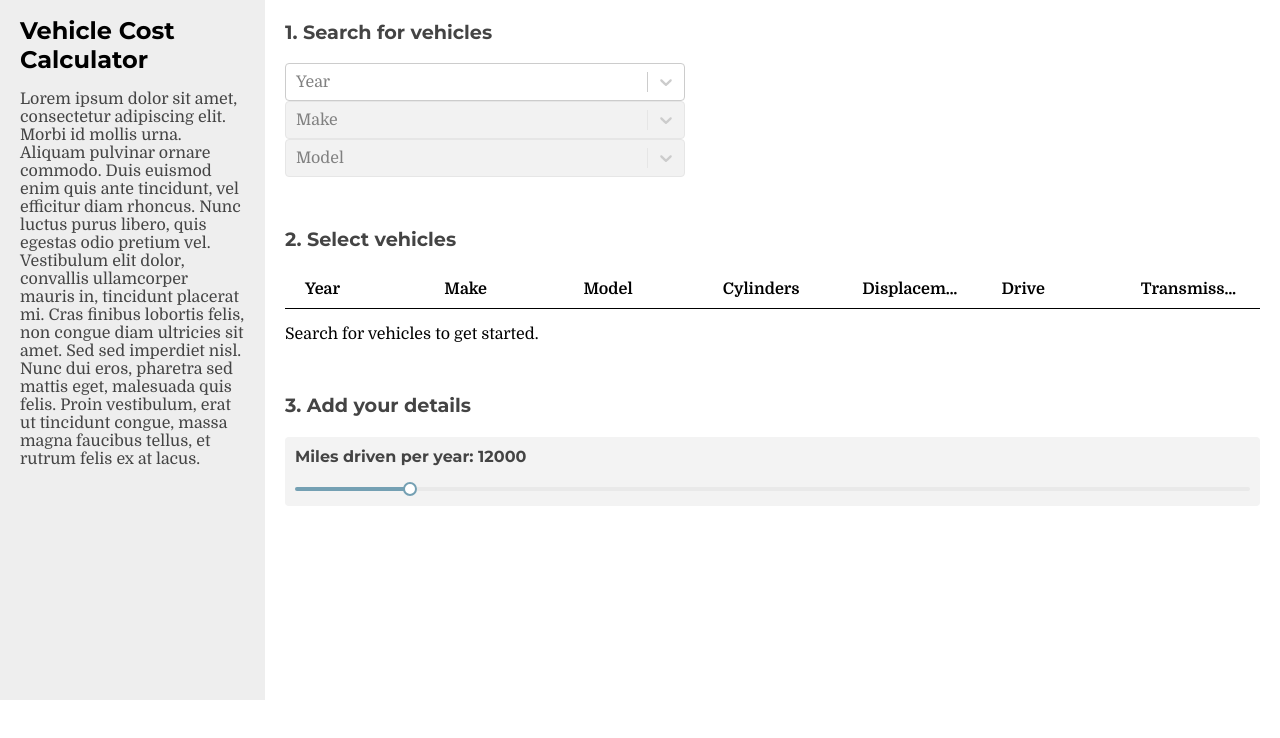
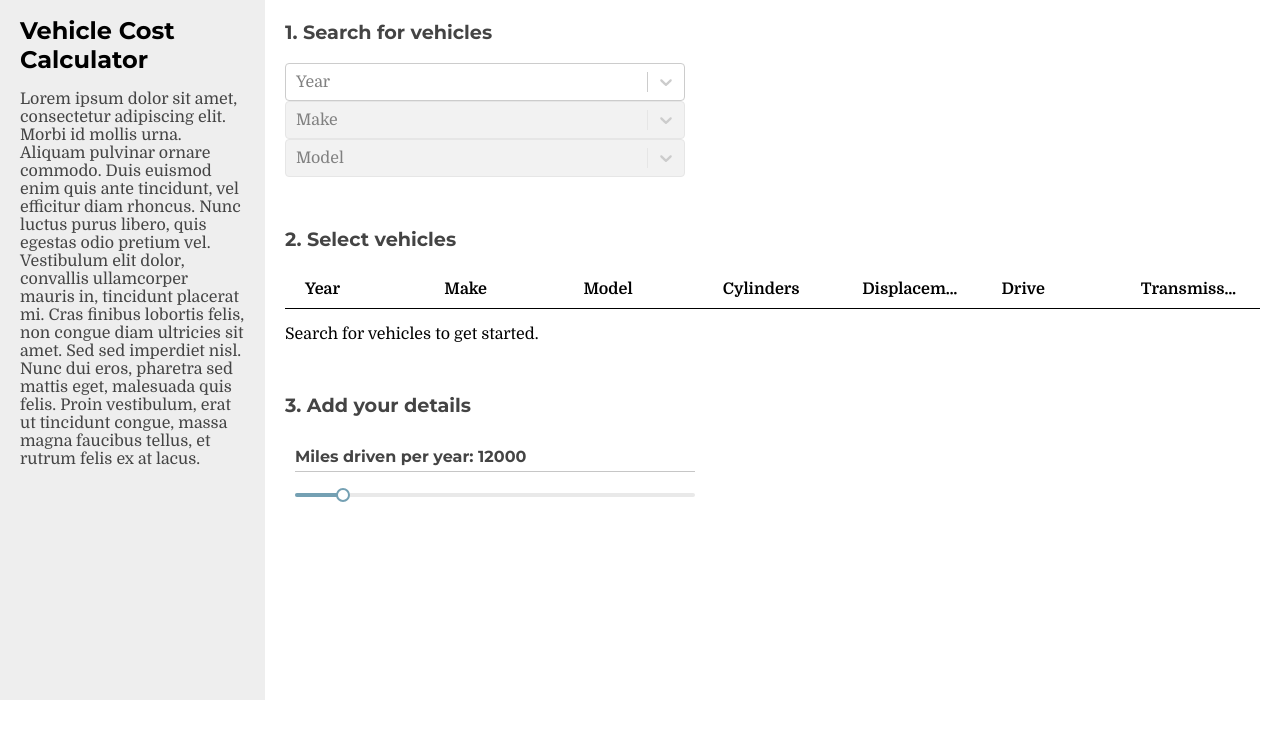
Before and after one commit to gbryan/mpg, a React (Create React App) app in the folder frontend/: page / in a window 1280 px wide. Shown: the top 738 px of the page. Built offline with nearby package versions, Linux system fonts and the light colour scheme.

Commit message:
Replace subsection background with bottom border

```diff
--- a/frontend/src/App.js
+++ b/frontend/src/App.js
@@ -235,8 +235,10 @@ class App extends Component {
               prices={this.state.fuelCostDollars}
               onChange={this.onUpdateFuelCost}
             />
-            <div className={styles.subsection}>
-              <p className={styles.instructions}>Miles driven per year: {this.state.milesPerYear}</p>
+            <div className={`${styles.subsection} ${styles.milesPerYear}`}>
+              <p className={`${styles.instructions} ${styles.medium}`}>
+                Miles driven per year: {this.state.milesPerYear}
+              </p>
               <Slider
                 min={0}
                 max={100000}
--- a/frontend/src/App.module.css
+++ b/frontend/src/App.module.css
@@ -69,8 +69,12 @@ body, .introContainer {
   font-size: 1.2em;
 }
 
+.instructions.medium {
+  border-bottom: 1px solid #4444444d;
+  padding-bottom: 5px;
+}
+
 .subsection {
-  background-color: #f3f3f3;
   padding: 10px;
   border-radius: 4px;
 }
@@ -85,6 +89,10 @@ body, .introContainer {
 
 .warning {
   color: darkred;
+}
+
+.milesPerYear {
+  max-width: 400px;
 }
 
 @media (max-width: 1024px) {
--- a/frontend/src/FuelCost.js
+++ b/frontend/src/FuelCost.js
@@ -54,7 +54,7 @@ class FuelCost extends Component {
 
     return (
       <div className={mainStyles.subsection}>
-        <p className={mainStyles.instructions}>Fuel Costs</p>
+        <p className={`${mainStyles.instructions} ${mainStyles.medium}`}>Fuel Costs</p>
         {
           this.props.visibleFuelTypes.map((t, key) => (
             <div key={key} className={`${styles.wrapper} ${mainStyles.spacedRow}`}>
--- a/frontend/src/VehicleDetails.js
+++ b/frontend/src/VehicleDetails.js
@@ -28,7 +28,7 @@ class VehicleDetails extends Component {
 
     return (
       <div className={mainStyles.subsection}>
-        <p className={mainStyles.instructions}>
+        <p className={`${mainStyles.instructions} ${mainStyles.medium}`}>
           Purchase Price
           {
             this.hasAlternativeFuels() ?
--- a/frontend/src/VehicleDetails.module.css
+++ b/frontend/src/VehicleDetails.module.css
@@ -18,6 +18,10 @@ button.delete:hover {
   left: 0;
 }
 
+.fuel2Pct {
+  max-width: 400px;
+}
+
 .fuel2Pct p {
   margin: 0;
 }
```
